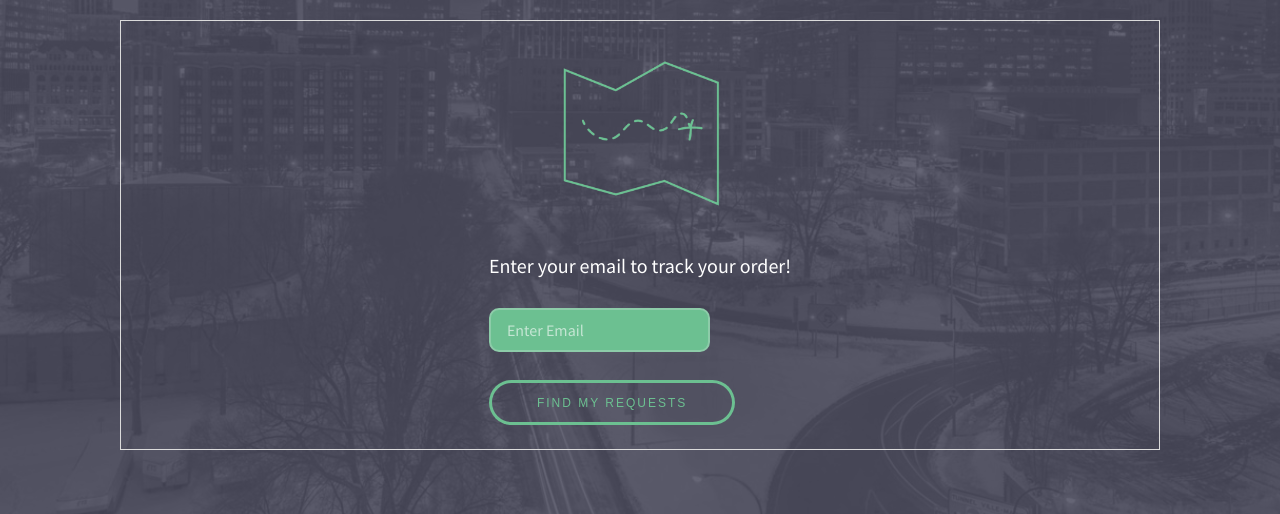
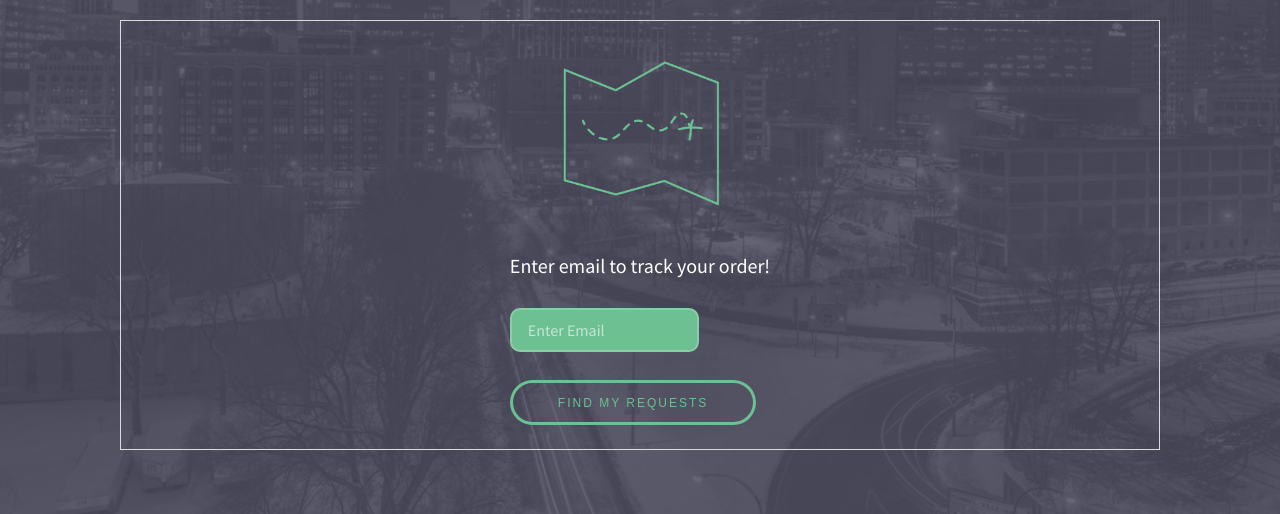
Before and after one commit to karam-y/CS411, a website: page NearBUY/public/views/tracking.html in a window 1280 px wide. Shown: the part 286-800 px from the top of the page. Drawn offline with nearby package versions, Linux system fonts and the light colour scheme.

Commit message:
Update tracking.html

```diff
--- a/NearBUY/public/views/tracking.html
+++ b/NearBUY/public/views/tracking.html
@@ -43,7 +43,7 @@
           <div class="image">
             <center>
             <img src="images/map.png" alt="pic" width="180" height="180" /></br>
-            <h3>Enter your email to track your order!</h3></br>
+            <h3>Enter email to track your order!</h3></br>
 
           <form>
             <div class="row uniform">
```
